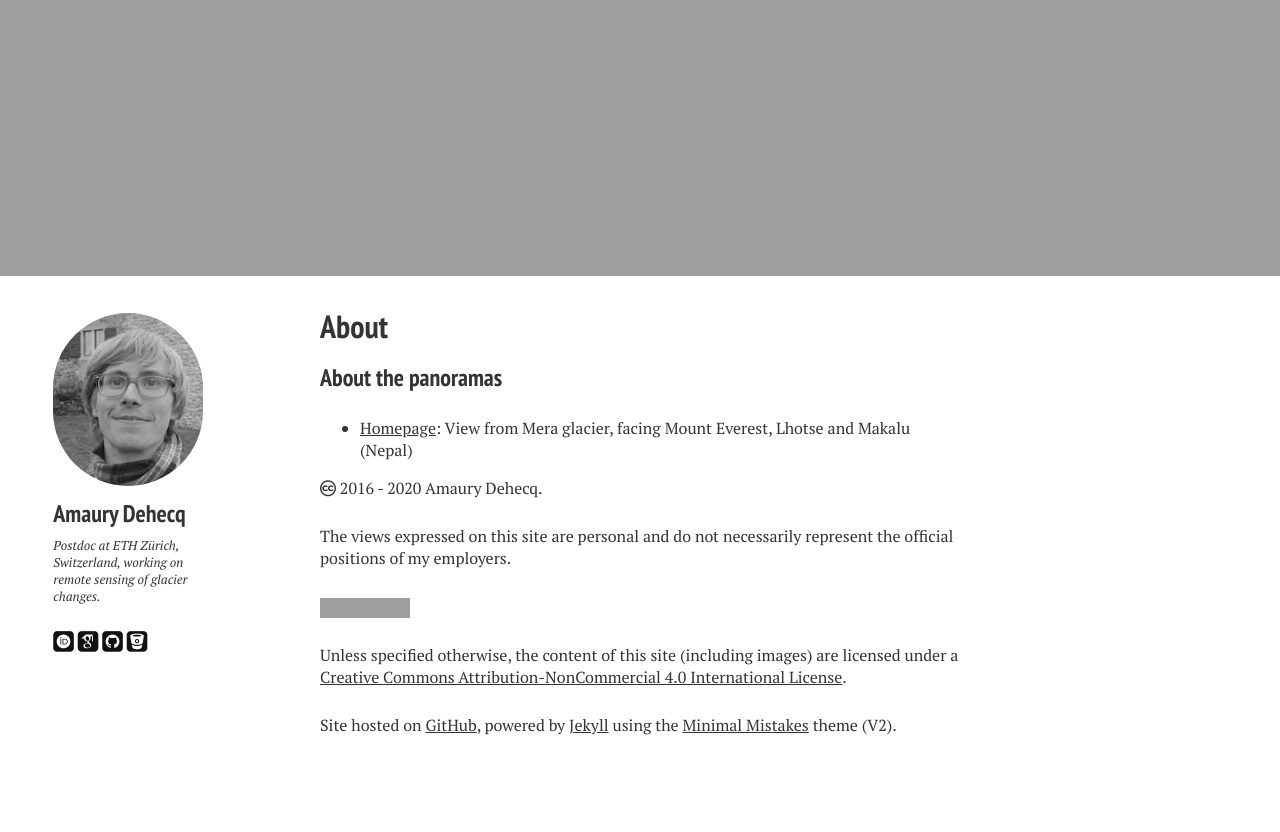
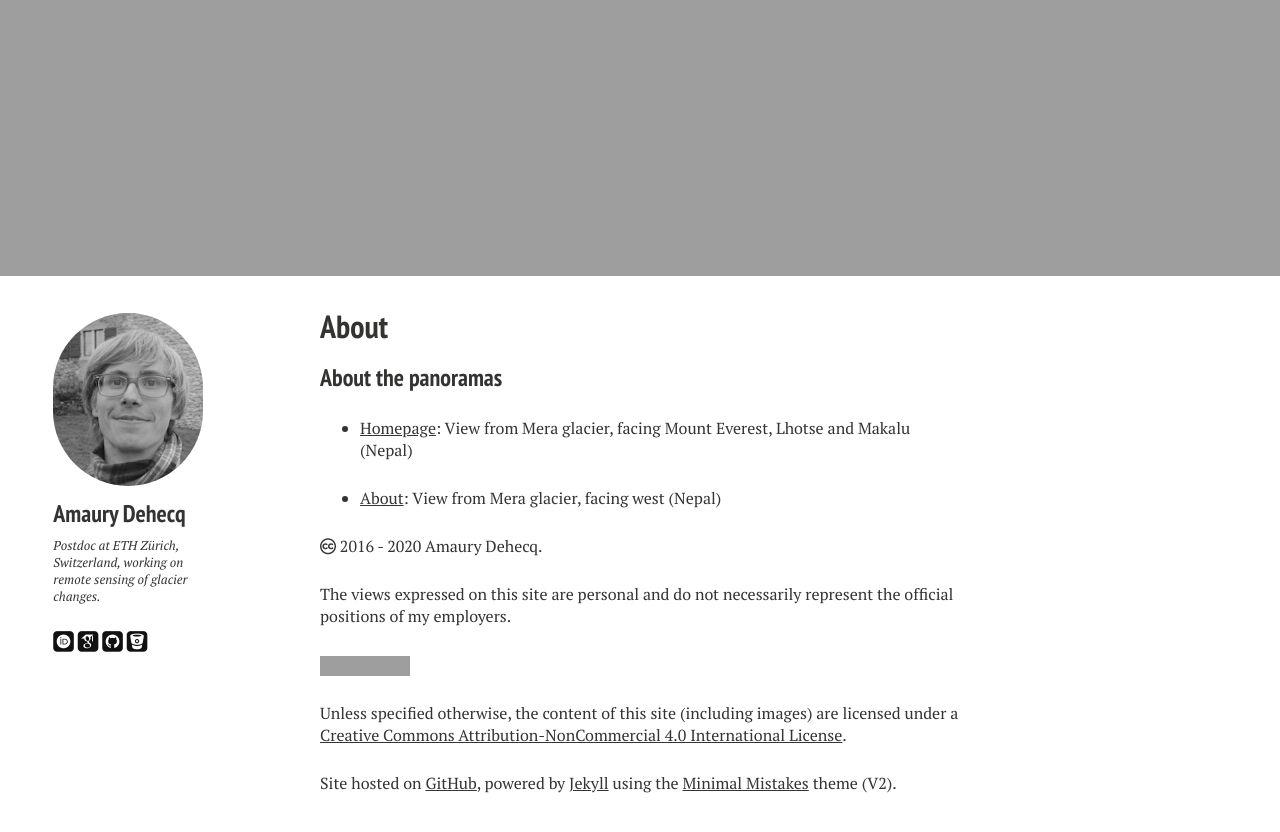
Before and after one commit to adehecq/adehecq.github.io, a Jekyll site: the page built from about.md, in a window 1280 px wide and 900 px high, scrolled down 768 px. Shown: the top 832 px of the window. Built offline with Jekyll 4.4.1, drawn with Linux system fonts in a browser that asks for light colours; nearby versions of some CDN libraries; some web fonts are replaced; grey boxes are pictures that could not be loaded.

Commit message:
Update about.md

```diff
--- a/about.md
+++ b/about.md
@@ -17,6 +17,8 @@ modified: 2019-01-11
 ### About the panoramas
 * [Homepage]({{ site.url }}/images/pic_header_1.jpg): View from Mera glacier, facing Mount Everest, Lhotse and Makalu (Nepal)
 
+* [About]({{ site.url }}/images/pic_header_1.jpg): View from Mera glacier, facing west (Nepal)
+
 <span><i class="fa fa-creative-commons"></i> 2016 - {{ site.time | date: '%Y' }} {{ site.owner.name }}.</span>
 
 The views expressed on this site are personal and do not necessarily represent the official positions of my employers.
```
